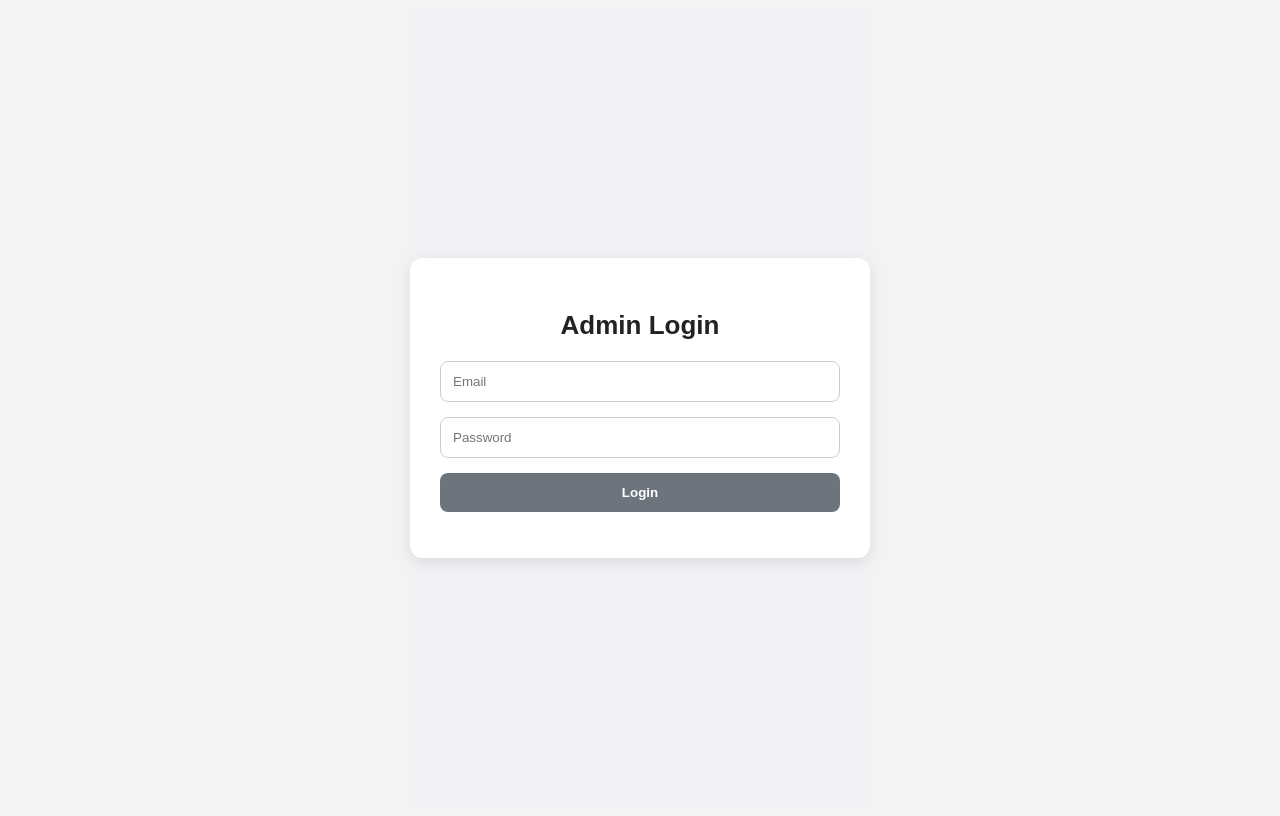
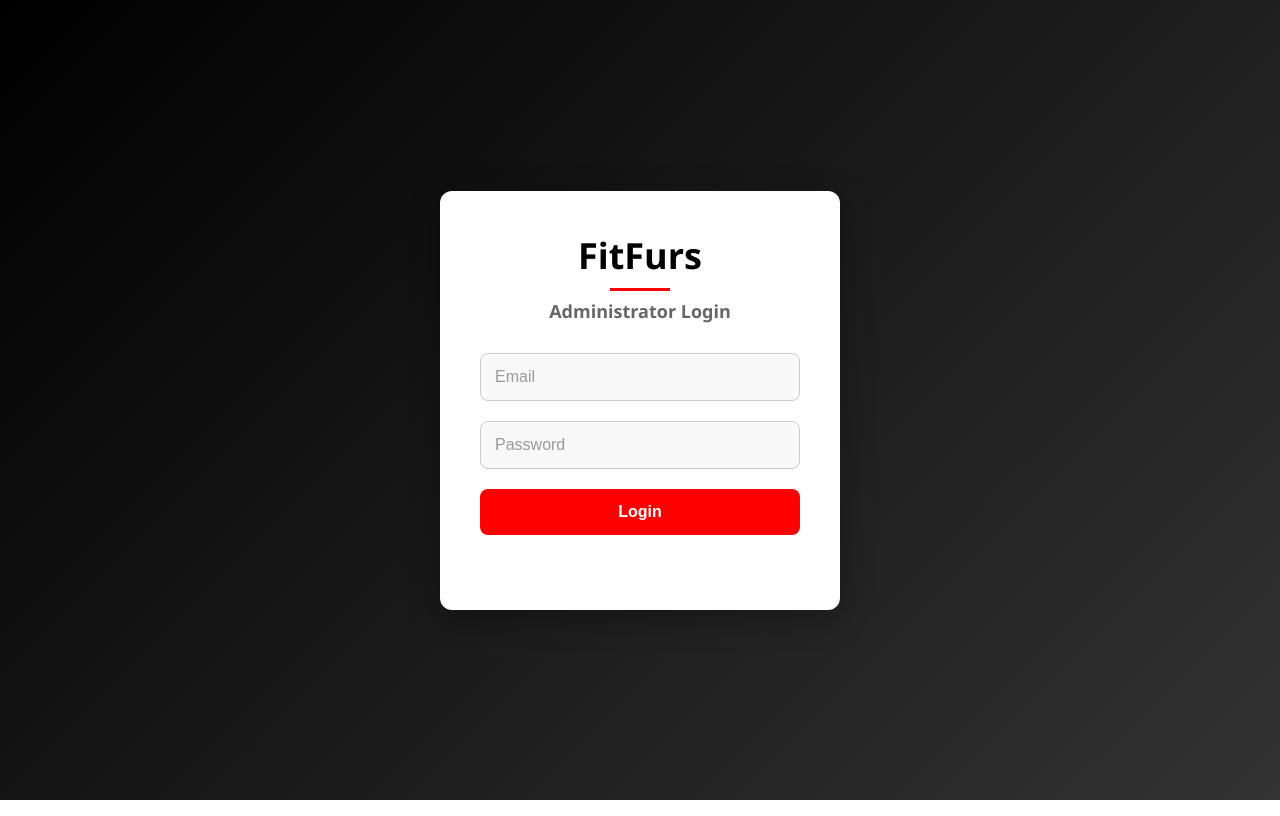
Before and after one commit to levinslmt/FitFurs_AdminPanelMain, a plain HTML site: page index.html in a window 1280 px wide. Drawn offline with Linux system fonts and the light colour scheme; files that its build step writes are made by us from their sources.

Commit message:
commit hehe

```diff
--- a/index.html
+++ b/index.html
@@ -3,25 +3,152 @@
 <head>
   <meta charset="UTF-8">
   <meta name="viewport" content="width=device-width, initial-scale=1.0">
-  <title>Admin Login</title>
-  <link rel="stylesheet" href="/mnt/data/auth.css">
+  <title>FitFurs - Admin Login</title>
+  <style>
+    /* Reset and base styles */
+    * {
+      margin: 0;
+      padding: 0;
+      box-sizing: border-box;
+    }
+    body {
+      font-family: 'Segoe UI', Tahoma, Geneva, Verdana, sans-serif;
+      background: linear-gradient(135deg, #000000 0%, #333333 100%);
+      color: #fff;
+      height: 100vh;
+      display: flex;
+      justify-content: center;
+      align-items: center;
+      overflow: hidden;
+    }
+
+    /* Login card */
+    .login-card {
+      width: 400px;
+      padding: 40px;
+      background: #ffffff;
+      border-radius: 12px;
+      box-shadow: 0 8px 32px rgba(0, 0, 0, 0.3);
+      text-align: center;
+      animation: fadeInUp 0.6s ease-out;
+    }
+
+    /* Header */
+    .header h1 {
+      font-size: 36px;
+      font-weight: bold;
+      color: #000000;
+      margin-bottom: 8px;
+      position: relative;
+    }
+    .header h1::after {
+      content: '';
+      display: block;
+      width: 60px;
+      height: 3px;
+      background: #ff0000;
+      margin: 8px auto 0;
+    }
+    .header h2 {
+      font-size: 18px;
+      color: #666666;
+      margin-bottom: 30px;
+    }
+
+    /* Form */
+    .login-form {
+      display: flex;
+      flex-direction: column;
+      gap: 20px;
+    }
+    .input-group input {
+      width: 100%;
+      padding: 14px;
+      border: 1px solid #cccccc;
+      border-radius: 8px;
+      font-size: 16px;
+      color: #333333;
+      background: #f9f9f9;
+      transition: border-color 0.3s, box-shadow 0.3s;
+    }
+    .input-group input::placeholder {
+      color: #999999;
+    }
+    .input-group input:focus {
+      outline: none;
+      border-color: #ff0000;
+      box-shadow: 0 0 8px rgba(255, 0, 0, 0.3);
+    }
+
+    /* Button */
+    .login-btn {
+      width: 100%;
+      padding: 14px;
+      background: #ff0000;
+      color: #ffffff;
+      border: none;
+      border-radius: 8px;
+      font-size: 16px;
+      font-weight: 600;
+      cursor: pointer;
+      transition: background-color 0.3s, transform 0.2s;
+    }
+    .login-btn:hover {
+      background: #cc0000;
+      transform: translateY(-2px);
+    }
+
+    /* Error message */
+    .error {
+      color: #ff0000;
+      font-size: 14px;
+      margin-top: 15px;
+      min-height: 20px;
+    }
+
+    /* Animations */
+    @keyframes fadeInUp {
+      from {
+        opacity: 0;
+        transform: translateY(30px);
+      }
+      to {
+        opacity: 1;
+        transform: translateY(0);
+      }
+    }
+
+    /* Responsive */
+    @media (max-width: 768px) {
+      .login-card {
+        width: 90%;
+        padding: 30px;
+      }
+      .header h1 {
+        font-size: 28px;
+      }
+      .header h2 {
+        font-size: 16px;
+      }
+    }
+  </style>
 </head>
-
 <body>
-  <div class="main" style="display:flex; justify-content:center; align-items:center; height:100vh; background:#f0f2f5;">
-    <section style="width:400px; padding:30px; border-radius:12px; box-shadow:0 4px 15px rgba(0,0,0,0.1); background:#fff; text-align:center;">
-      <h2 style="margin-bottom:20px; font-size:26px; color:#222;">Admin Login</h2>
-
-      <form id="loginForm" style="display:flex; flex-direction:column; gap:15px;">
-        <input type="email" id="loginEmail" placeholder="Email" required style="padding:12px; border:1px solid #ccc; border-radius:8px;">
-        <input type="password" id="loginPassword" placeholder="Password" required style="padding:12px; border:1px solid #ccc; border-radius:8px;">
-        <button type="submit" style="padding:12px; border:none; border-radius:8px; background:#6c757d; color:#fff; cursor:pointer; font-weight:600;">
-          Login
-        </button>
+  <div class="login-card">
+    <div class="header">
+      <h1>FitFurs</h1>
+      <h2>Administrator Login</h2>
+    </div>
+    <form id="loginForm" class="login-form">
+      <div class="input-group">
+        <input type="email" id="loginEmail" placeholder="Email" required>
+      </div>
+      <div class="input-group">
+        <input type="password" id="loginPassword" placeholder="Password" required>
+      </div>
+      <button type="submit" class="login-btn">Login</button>
     </form>
-
-      <p id="loginError" class="error" style="color:red; margin-top:10px;"></p>
-    </section>
+    <p id="loginError" class="error"></p>
   </div>
 
   <!-- Firebase -->
@@ -56,7 +183,6 @@
         document.getElementById("loginError").textContent = err.message;
       }
     });
-
   </script>
 </body>
 </html>
```
Lines whose indentation alone changed are shown as unchanged.
